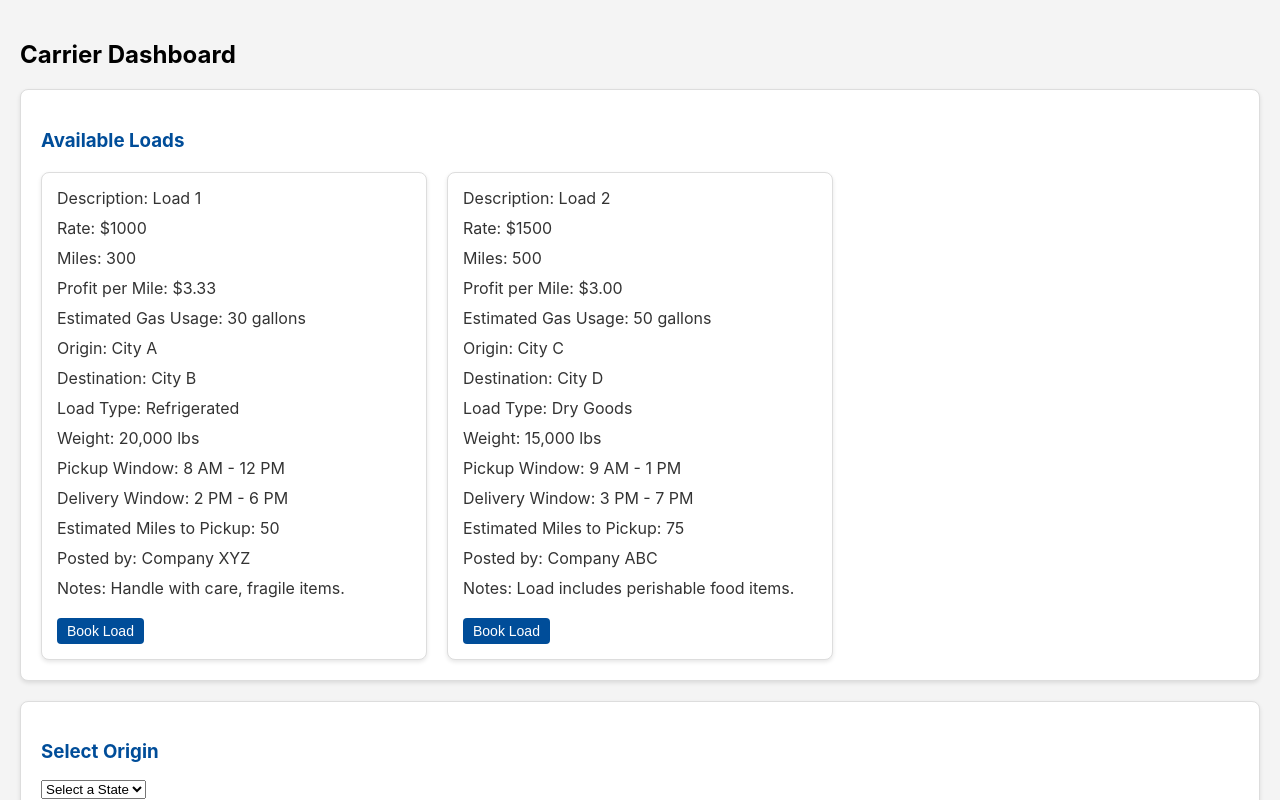
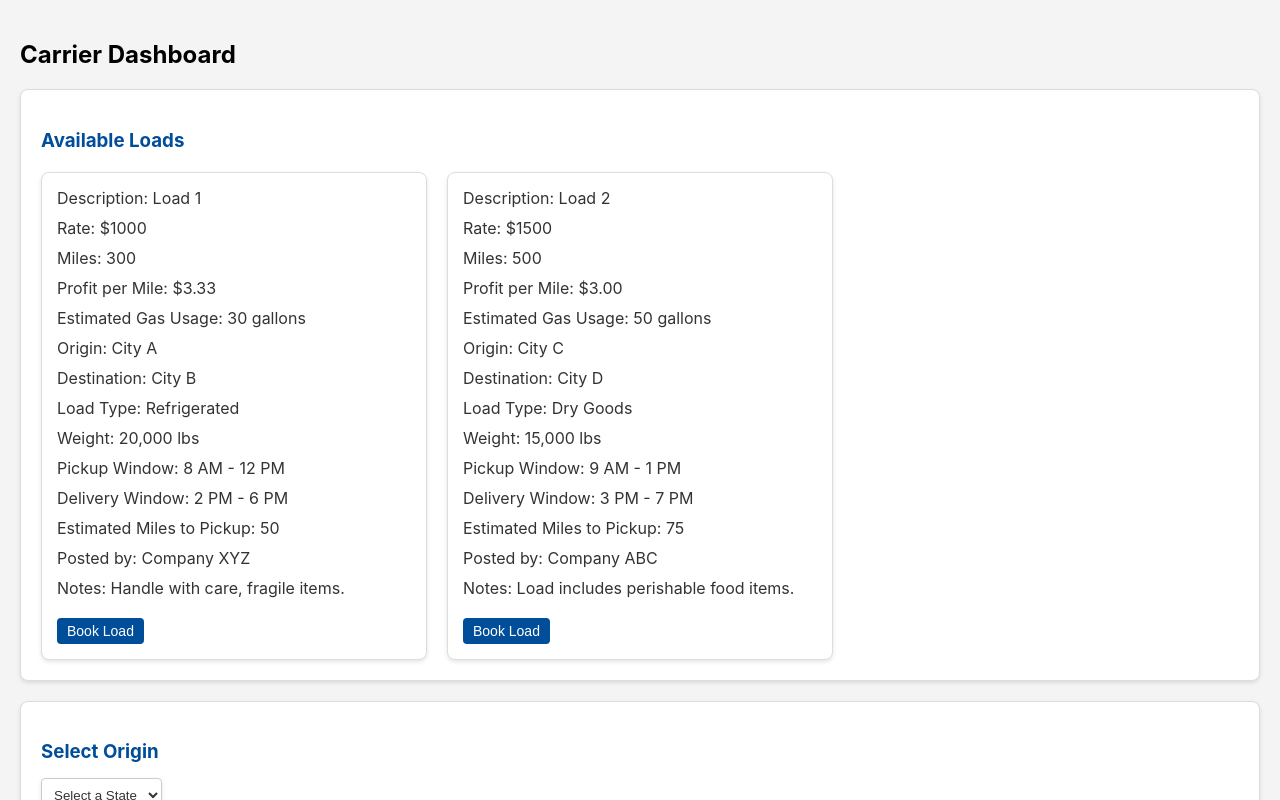
Before and after one commit to Jothu16/LoadBrokerPart2, a React (Create React App) app in the folder loadboard-frontend/: page /carrier in a window 1280 px wide. Shown: the top 800 px of the page. Built offline with nearby package versions, Linux system fonts and the light colour scheme.

Commit message:
CarrierDashboard CSS Updates

```diff
--- a/loadboard-frontend/src/components/CarrierDashboard.css
+++ b/loadboard-frontend/src/components/CarrierDashboard.css
@@ -21,13 +21,13 @@
   margin-bottom: 15px;
 }
 
-.loads-list {
+.loads-list, .dashboard-widget select {
   display: grid;
   grid-template-columns: repeat(auto-fill, minmax(300px, 1fr)); /* Responsive grid */
   gap: 20px;
 }
 
-.load-item {
+.load-item, .dashboard-widget select {
   background-color: #fff;
   border: 1px solid #ccc;
   border-radius: 4px;
@@ -36,7 +36,7 @@
   text-align: left;
 }
 
-.load-item p {
+.load-item p, .dashboard-widget select {
   margin: 5px 0;
   color: #333;
 }
@@ -56,13 +56,13 @@
   background-color: #0055aa;
 }
 
-/* Additional styles for detailed load information */
-.load-item-details {
-  background-color: #f9f9f9;
-  padding: 10px;
-  margin-top: 10px;
+/* Additional styles for dropdown menus */
+.dashboard-widget select {
+  padding: 8px;
   border-radius: 4px;
-  box-shadow: inset 0 2px 4px rgba(0, 0, 0, 0.05);
+  border: 1px solid #ccc;
+  background-color: #fff;
+  box-shadow: 0 2px 4px rgba(0, 0, 0, 0.1);
 }
 
 /* Style for charts or graphs (if applicable) */
@@ -71,18 +71,9 @@
   height: 250px; /* Adjust as needed */
 }
 
-/* Style for search bar */
-.search-bar {
-  width: 100%;
-  padding: 10px;
-  margin-bottom: 20px;
-  border: 1px solid #ddd;
-  border-radius: 4px;
-}
-
 /* Responsive adjustments */
 @media (max-width: 768px) {
-  .loads-list {
+  .loads-list, .dashboard-widget select {
     grid-template-columns: 1fr; /* Single column on smaller screens */
   }
 }
```
